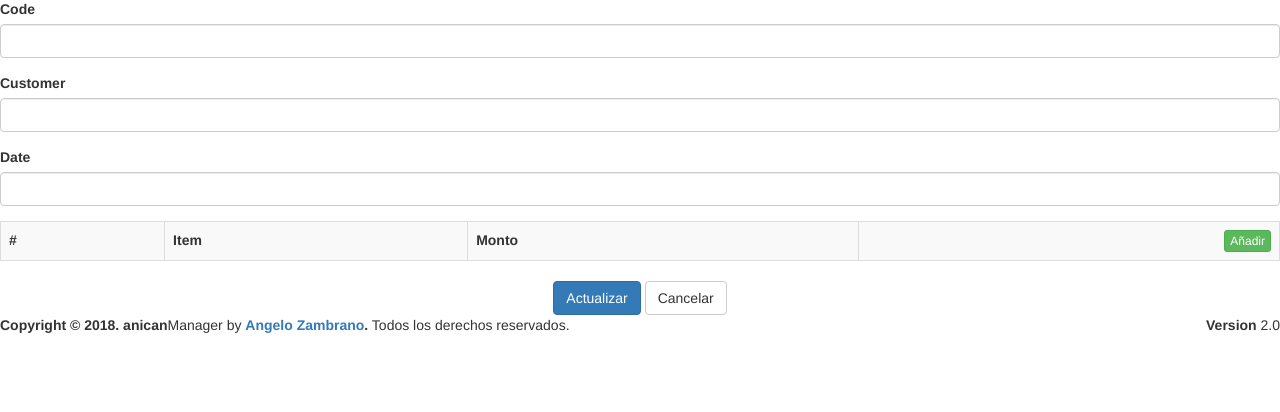
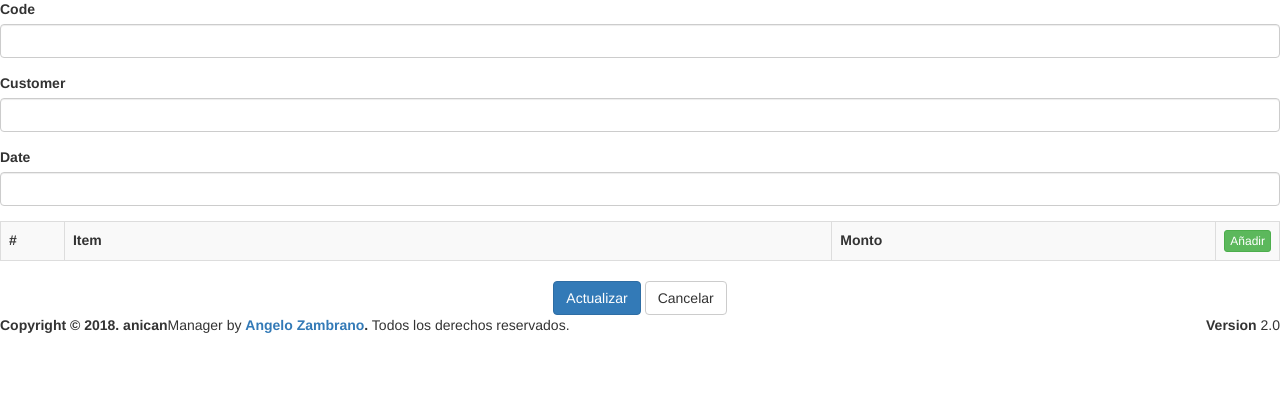
Before and after one commit to ang3loux/anican-manager, a Yii app: template views/sale/create.php in a window 1280 px wide. Shown: the part 71-483 px from the top of the page. Run offline with PHP 8.4 and a stand-in for Yii, Linux system fonts and the light colour scheme; the template is opened without the code that fills it, so the values that code supplies are empty; form fields are guessed from the names that the template uses; some libraries are stand-ins or nearby versions.

Commit message:
Updated: Create purchase and sale styles workaround

```diff
--- a/views/sale/_form.php
+++ b/views/sale/_form.php
@@ -60,10 +60,12 @@ $this->registerJs($js);
             ]); ?>
                 <table class="table table-striped table-bordered container-items">
                     <tr>
-                        <th>#</th>
-                        <th>Item</th>
+                        <th class="dynamic-number">#</th>
+                        <th class="dynamic-item">Item</th>
                         <th>Monto</th>
-                        <th><button type="button" class="pull-right add-item btn btn-success btn-xs"><i class="fa fa-plus"></i> Añadir</button></th>
+                        <th class="dynamic-actions">
+                            <button type="button" class="pull-right add-item btn btn-success btn-xs"><i class="fa fa-plus"></i> Añadir</button>
+                        </th>
                     </tr>
                     <?php foreach ($modelDetails as $i => $modelDetail): ?>
                         <tr class="item">
--- a/web/css/site.css
+++ b/web/css/site.css
@@ -139,3 +139,16 @@ a.desc:after {
     width: 100%;
     padding-left: 10px;
 }
+
+/* Dynamic form - horizontal */
+.dynamic-number {
+    width: 5%;
+}
+
+.dynamic-item {
+    width: 60%;
+}
+
+.dynamic-actions {
+    width: 5%;
+}
```
Also changed, not shown: views/purchase/_form.php (+5 -3 lines).
